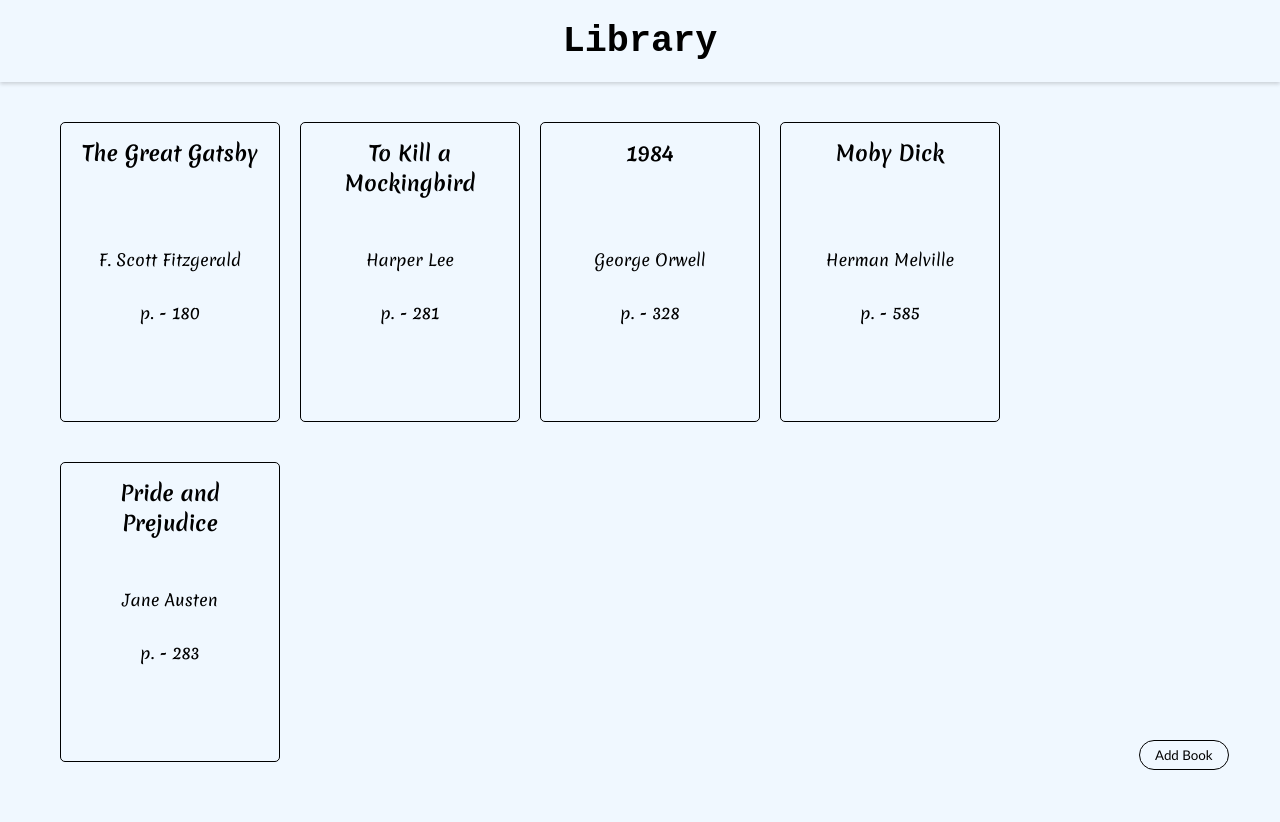
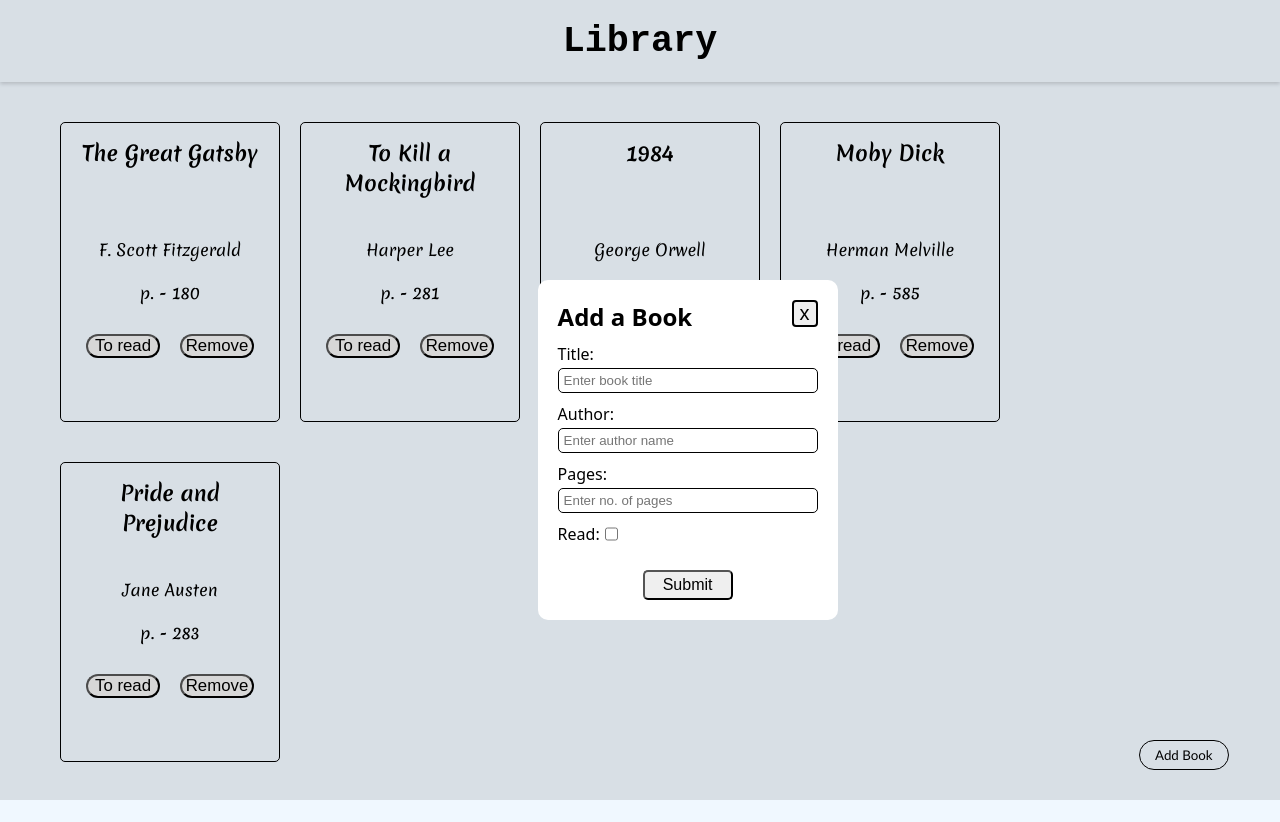
Before and after one commit to higgsboson909/small-library-project, a plain HTML site: page index.html in a window 1280 px wide. Both pictures are taken after a click on the button "Add Book". Drawn offline with Linux system fonts and the light colour scheme.

Commit message:
Add the 'remove book' funtionality

```diff
--- a/index.html
+++ b/index.html
@@ -12,6 +12,35 @@
     </div>
     <div class="main-content">
 
+       <dialog id="book-info">
+            <form id="book-form" action="/index.html" method="get">
+
+                <div class="heading">
+                    <h2>Add a Book</h2>
+                    <span><button class="modal-close">x</button></span>
+                </div>
+
+            <div>
+                <label for="title">Title: </label>
+                <input type="text" id="title" name="book-title" placeholder="Enter book title">
+            </div>
+            <div>
+                <label for="author">Author: </label>
+                <input type="text" id="author" name="book-author" placeholder="Enter author name">
+            </div>
+            <div>
+                <label for="pages">Pages: </label>
+                <input type="number" id="pages" name="no-of-pages" placeholder="Enter no. of pages">
+            </div>
+            <div class="checkbox">
+                <label for="read">Read: </label>
+                <input type="checkbox" name="read" id="read">
+            </div>
+            <button class="form-submit" type="submit">Submit</button>
+
+
+        </form>
+       </dialog>
     </div>
 
     <div class="footer">
--- a/script.js
+++ b/script.js
@@ -1,8 +1,13 @@
 const addBookEl = document.querySelector(".add-book");
 const mainContentEl = document.querySelector(".main-content");
+const dialog = document.querySelector("dialog");
+const modalCloseEl = document.querySelector(".modal-close");
+const submitBtnEl = document.querySelector(".form-submit");
+const bookForm = document.querySelector("#book-form");
 const bookEl = [];
 
 let myLibrary = [];     // contains books array
+let bookIndex = 0;
 
 // constructor for book object
 function Book(title, author, noOfPages, isRead) {
@@ -46,6 +51,7 @@ function displayBook() {
     });
 }
 
+// delete the book
 function removeBook(i) {
     myLibrary.splice(i, 1);
 }
@@ -56,12 +62,24 @@ function insertBooks(bookArr) {
 
     bookArr.forEach((book) => {
         const bookDiv = document.createElement("div");
+        bookDiv.setAttribute("data-id", bookIndex++);
         const titleEl = document.createElement("div");
         const authorEl = document.createElement("div");
         const noOfPagesEl = document.createElement("div");
+        const btnsEl = document.createElement("div");
+        btnsEl.className = "btns";
+        const rmvBtn = document.createElement("button");
+        rmvBtn.classList.add('remove-btn');
+        rmvBtn.innerHTML = "Remove";
+        const readBtn = document.createElement("button");
+        readBtn.classList.add('read-btn');
+        readBtn.innerHTML = "To read";
+        btnsEl.append(readBtn);
+        btnsEl.append(rmvBtn);
         bookDiv.append(titleEl);
         bookDiv.append(authorEl);
         bookDiv.append(noOfPagesEl);
+        bookDiv.append(btnsEl);
         bookDiv.className = "book";
         titleEl.className = "title";
         authorEl.className = "author";
@@ -70,6 +88,37 @@ function insertBooks(bookArr) {
         authorEl.innerHTML =  book.author;
         noOfPagesEl.innerHTML = "p. - " + book.noOfPages;
         bookEl.push(bookDiv);
+
+        // delete the book card
+        rmvBtn.addEventListener('click', () => {
+            removeBook(bookDiv.getAttribute('data-id'));
+            bookDiv.remove();
+            bookIndex = 0;
+            bookEl.forEach((book) => book.remove());        // remove the preious books
+
+    insertBooks(myLibrary);         //insert newly added book
+        });
+
         mainContentEl.append(bookDiv);
     });
 }
+
+addBookEl.addEventListener('click', () => {
+    dialog.showModal();
+});
+modalCloseEl.addEventListener('click', () => {
+    event.preventDefault();
+    dialog.close();
+})
+
+// form submit
+submitBtnEl.addEventListener('click', () => {
+    event.preventDefault();
+    const title = document.getElementById('title').value;
+    const author = document.getElementById('author').value;
+    const pages = document.getElementById('pages').value;
+    addBookToLibrary(title, author, pages, false);
+    bookEl.forEach((book) => book.remove());        // remove the preious books
+    bookIndex = 0;
+    insertBooks(myLibrary);         //insert newly added book
+})
--- a/styles.css
+++ b/styles.css
@@ -49,7 +49,7 @@ body {
     width: 220px;
     height: 300px;
     padding: 15px;
-    gap: 30px;
+    gap: 20px;
 }
 
 .title {
@@ -67,6 +67,89 @@ body {
 .no-of-pages {
     font-family: "merienda";
     text-align: center;
+}
+.btns {
+    display: flex;
+    justify-content: space-around;
+}
+.read-btn, .remove-btn{
+    margin: 10px;
+
+    font-size: 1.05rem;
+    width: 80px;
+    border-radius: 30px;
+
+}
+
+/* dialog */
+#book-info {
+    position: absolute;
+    left: 42%;
+    top: 35%;
+    border: none;
+    border-radius: 10px;
+    width: 300px;
+    height: 340px;
+}
+
+
+
+/* form */
+form {
+    padding: 20px;
+    display: flex;
+    flex-direction: column;
+}
+
+form h3 {
+    text-align: center;
+    margin-bottom: 10px;
+}
+form div {
+    display: flex;
+    flex-direction: column;
+    margin-bottom: 10px;
+}
+form .heading {
+    font-family: system-ui, -apple-system, BlinkMacSystemFont, 'Segoe UI', Roboto, Oxygen, Ubuntu, Cantarell, 'Open Sans', 'Helvetica Neue', sans-serif;
+    display: flex;
+    flex-direction: row;
+    justify-content: space-between;
+}
+
+.modal-close {
+    border: 2px solid black;
+    color: black;
+    border-radius: 4px;
+    width: 26px;
+    font-size: 20px;
+    font-family: arial, sans-serif;
+    cursor: pointer;
+}
+
+.checkbox {
+    display: flex;
+    flex-direction: row;
+    gap: 5px;
+}
+label {
+    font-family:system-ui, -apple-system, BlinkMacSystemFont, 'Segoe UI', Roboto, Oxygen, Ubuntu, Cantarell, 'Open Sans', 'Helvetica Neue', sans-serif;
+}
+input[type="text"], input[type="number"] {
+    margin-top: 3px;
+    height: 25px;
+    border-radius: 5px;
+    border: 1.5px black solid;
+    padding: 5px;
+}
+
+.form-submit {
+    margin-top: 15px;
+    width: 90px;
+    height: 30px;
+    border-radius: 5px;
+    font-size: 16px;
+    align-self: center;
 }
 
 /* footer */
```
